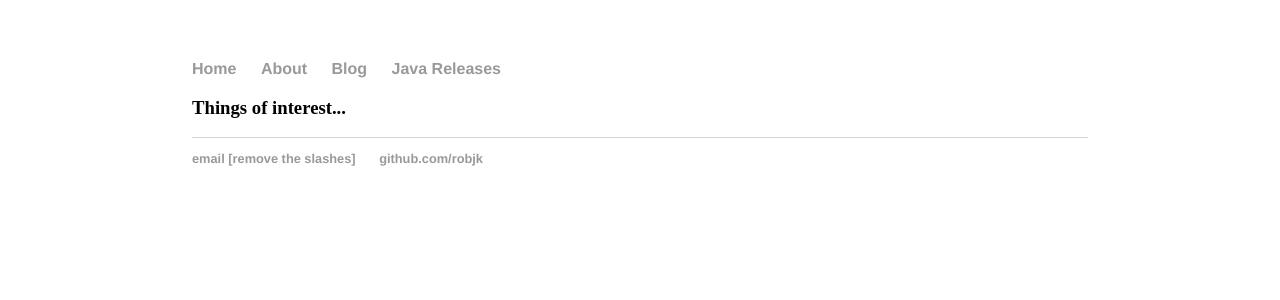
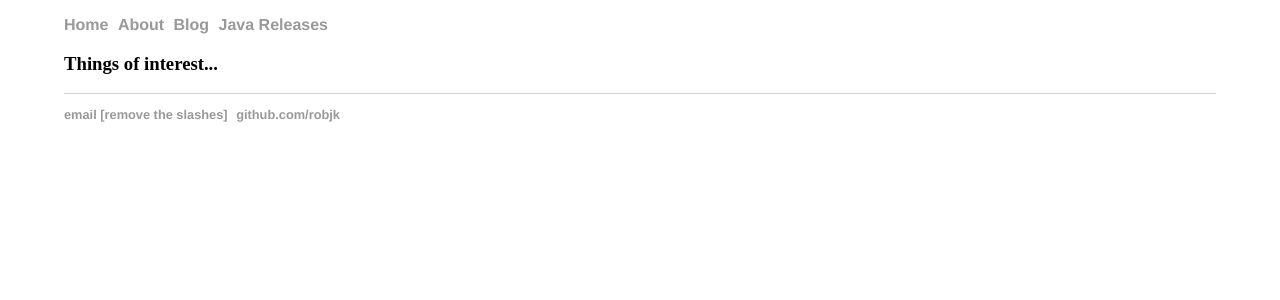
Before and after one commit to robjk/robjk.github.io, a Jekyll site: the page built from index.html, in a window 1280 px wide. Shown: the top 300 px of the page. Built offline with Jekyll 4.4.1, drawn with Linux system fonts in a browser that asks for light colours.

Commit message:
messing around with formatting

```diff
--- a/_layouts/default.html
+++ b/_layouts/default.html
@@ -15,7 +15,7 @@
         <li><a href="/">Home</a></li>
         <li><a href="/about">About</a></li>
         <li><a href="/blog">Blog</a></li>
-        <li><a href="/topics/java-releases.md">Java Releases</a></li>
+        <li><a href="/topics/java-releases">Java Releases</a></li>
     </ul>
 </nav>
 <div class="container">
--- a/css/main.css
+++ b/css/main.css
@@ -1,6 +1,6 @@
 body {
-    margin: 60px auto;
-    width: 70%;
+    margin: 5px auto;
+    width: 90%;
 }
 nav ul, footer ul {
     font-family: 'Helvetica', 'Arial', 'Sans-Serif', sans-serif;
@@ -10,7 +10,7 @@ nav ul, footer ul {
 }
 nav ul li, footer ul li {
     display: inline;
-    margin-right: 20px;
+    margin-right: 5px;
 }
 a {
     text-decoration: none;
@@ -34,7 +34,7 @@ footer {
 }
 
 ul.posts {
-    margin: 20px auto 40px;
+    margin: 5px auto 40px;
     font-size: 1.5em;
 }
 
```
